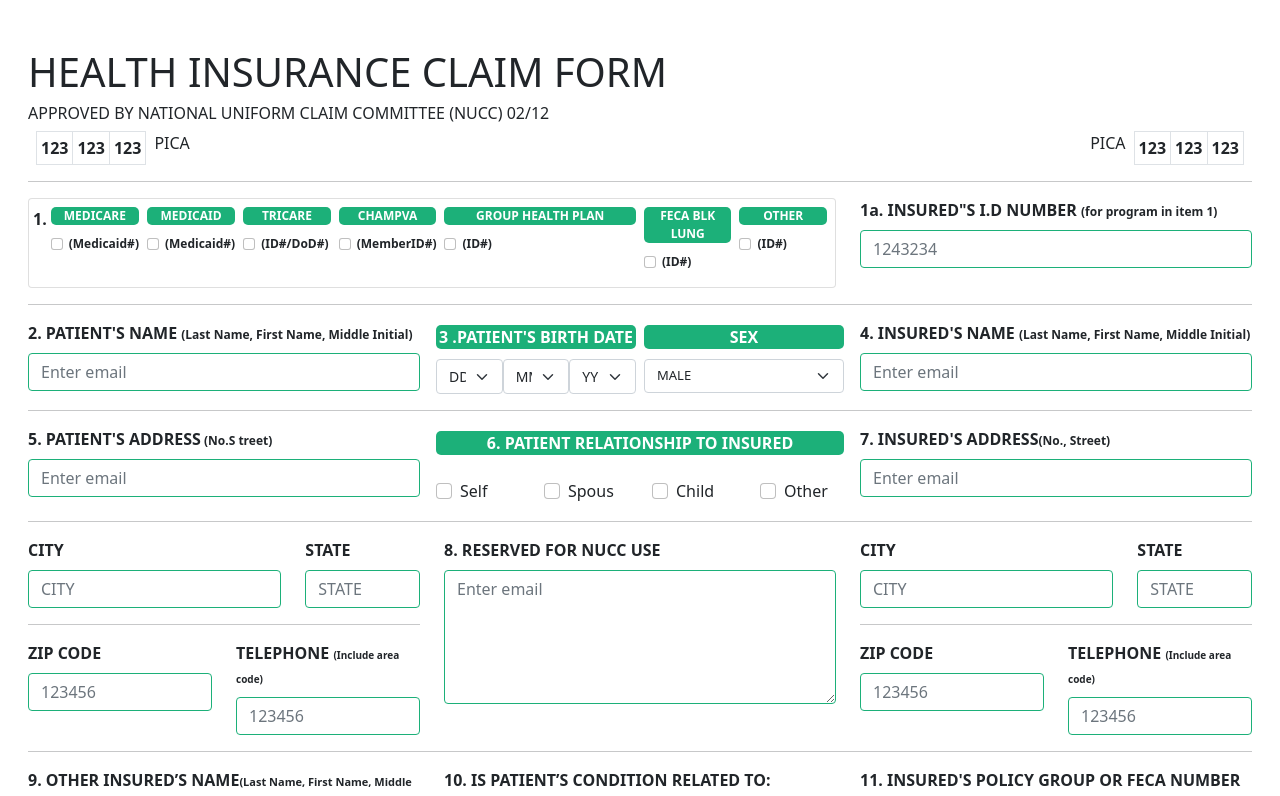
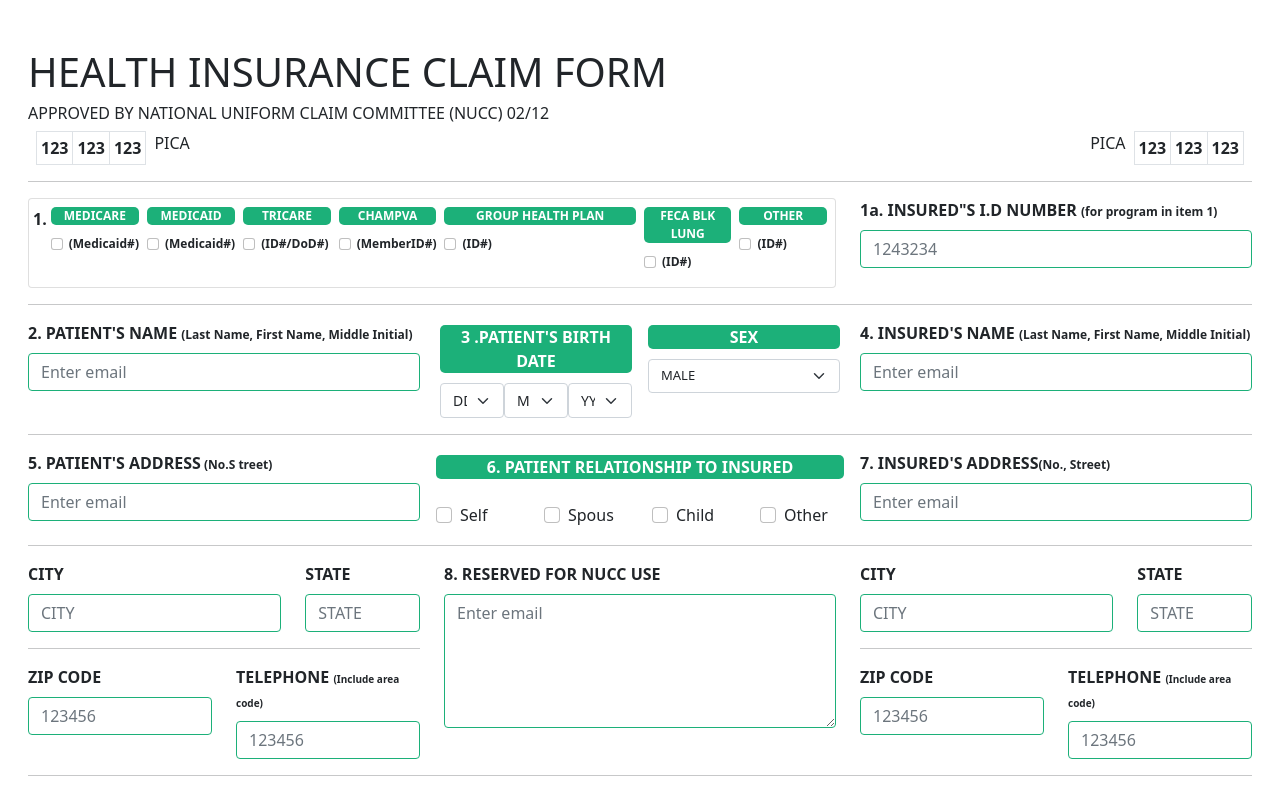
Before and after one commit to sagarashraf/ubo4From, a React (Create React App) app: page /cms in a window 1280 px wide. Shown: the top 796 px of the page. Built offline with nearby package versions, Linux system fonts and the light colour scheme.

Commit message:
birthday feild alin fixed

```diff
--- a/src/components/cmsclaims/CmsClaimsForm.js
+++ b/src/components/cmsclaims/CmsClaimsForm.js
@@ -198,8 +198,9 @@ export const CmsClaimsForm = (props) => {
 						</Form.Group>
 					</Col>
 					<Col sm={4}>
-						<Row className='pt-1'>
-							<Form.Group className='px-1' as={Col} controlId='formGroupEmail'>
+						<Row>
+							<Col sm={6} xs={12} className='px-1 pt-1'>
+								<Form.Group className='px-1' controlId='formGroupEmail'>
 									<Form.Label className='form-label-design '>
 										3 .PATIENT'S BIRTH DATE
 									</Form.Label>
@@ -236,7 +237,9 @@ export const CmsClaimsForm = (props) => {
 										</Form.Select>
 									</div>
 								</Form.Group>
-							<Form.Group className='px-1' as={Col} controlId='formGroupEmail'>
+							</Col>
+							<Col sm={6} xs={12} className='px-1 pt-1'>
+								<Form.Group className='px-1' controlId='formGroupEmail'>
 									<Form.Label className='form-label-design'>SEX</Form.Label>
 									<Form.Select
 										style={{ fontSize: "13px" }}
@@ -245,6 +248,7 @@ export const CmsClaimsForm = (props) => {
 										<option>FEMALE</option>
 									</Form.Select>
 								</Form.Group>
+							</Col>
 						</Row>
 					</Col>
 					<Col sm={4}>
```
Lines whose indentation alone changed are shown as unchanged.
